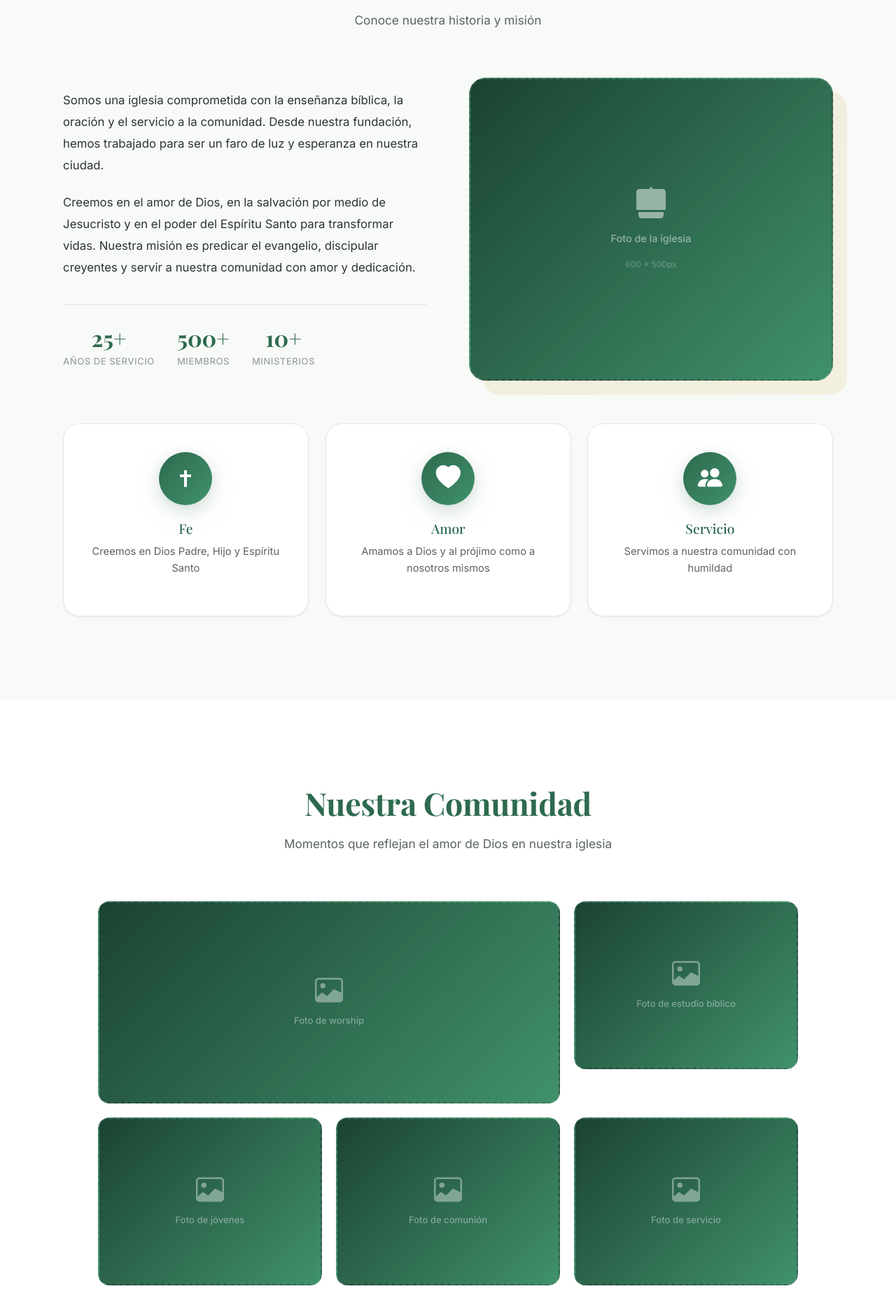
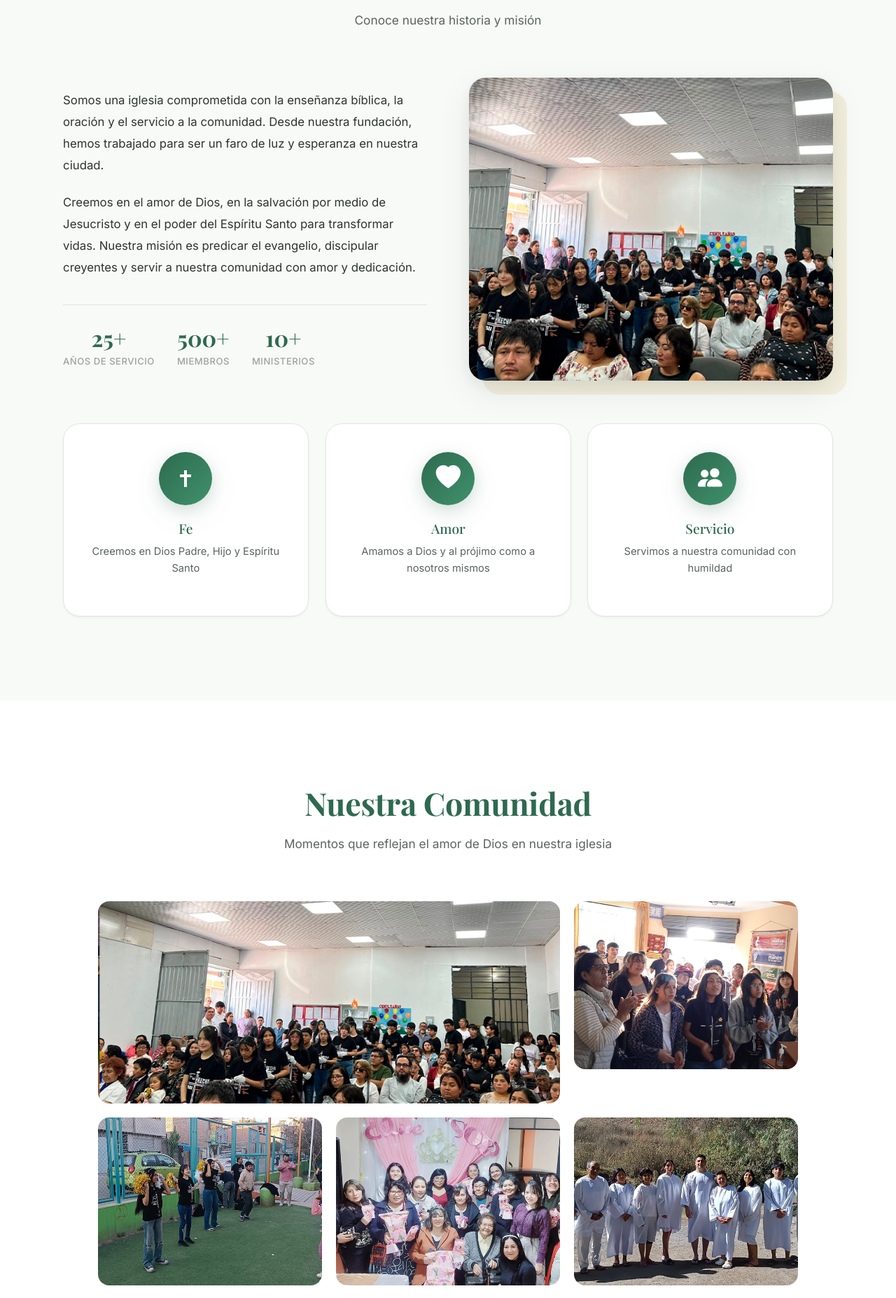
Before and after one commit to gerargram2006/Pagina-Iglesia, a React (Vite) app: page / in a window 1280 px wide. Shown: the part 1679-3534 px from the top of the page at 70% size. Built offline with nearby package versions, Linux system fonts and the light colour scheme.

Commit message:
feat: implementar imagenes reales en GallerySection, AboutSection y PastorsSection

```diff
--- a/src/components/AboutSection.jsx
+++ b/src/components/AboutSection.jsx
@@ -25,13 +25,7 @@ export default function AboutSection({ title = "Quiénes Somos", subtitle = "Con
                             </div>
                         </div>
                         <div className="about-image-wrapper" data-animate="fade-in-right">
-                            <div className="about-image-placeholder">
-                                <svg xmlns="http://www.w3.org/2000/svg" width="48" height="48" fill="currentColor" viewBox="0 0 16 16" aria-hidden="true">
-                                    <path d="M8 0a.5.5 0 0 1 .447.276L8.81 1h4.69A1.5 1.5 0 0 1 15 2.5V11H1V2.5A1.5 1.5 0 0 1 2.5 1h4.69l.362-.724A.5.5 0 0 1 8 0zM2 12v1.5A1.5 1.5 0 0 0 3.5 15h9a1.5 1.5 0 0 0 1.5-1.5V12H2z"/>
-                                </svg>
-                                <span>Foto de la iglesia</span>
-                                <span className="about-image-size">600 × 500px</span>
-                            </div>
+                            <img src="/img/galeria-congregacion.png" alt="Nuestra iglesia" className="about-image" loading="lazy" />
                             <div className="about-image-decoration" aria-hidden="true"></div>
                         </div>
                     </div>
--- a/src/components/GallerySection.jsx
+++ b/src/components/GallerySection.jsx
@@ -1,11 +1,11 @@
 export default function GallerySection({ title = "Nuestra Comunidad", subtitle = "Momentos que reflejan el amor de Dios en nuestra iglesia", id = "galeria" }) {
     const galleryItems = [
-        { label: "Alabanza y Adoración", hint: "Foto de worship", span: "gallery-item-wide" },
-        { label: "Estudio Bíblico", hint: "Foto de estudio bíblico", span: "" },
-        { label: "Grupos de Jóvenes", hint: "Foto de jóvenes", span: "" },
-        { label: "Comunión", hint: "Foto de comunión", span: "" },
-        { label: "Servicio Comunitario", hint: "Foto de servicio", span: "" },
-        { label: "Eventos Especiales", hint: "Foto de eventos", span: "gallery-item-wide" },
+        { label: "Alabanza y Adoración", image: "/img/galeria-congregacion.png", span: "gallery-item-wide" },
+        { label: "Grupos de Jóvenes", image: "/img/galeria-jovenes.png", span: "" },
+        { label: "Ministerio Infantil", image: "/img/galeria-infantil.png", span: "" },
+        { label: "Ministerio de Mujeres", image: "/img/galeria-mujeres.png", span: "" },
+        { label: "Bautizos", image: "/img/galeria-bautizos.png", span: "" },
+        { label: "Eventos Especiales", image: "/img/galeria-congregacion.png", span: "gallery-item-wide" },
     ];
 
     return (
@@ -16,13 +16,7 @@ export default function GallerySection({ title = "Nuestra Comunidad", subtitle =
                 <div className="gallery-grid">
                     {galleryItems.map((item, index) => (
                         <div key={index} className={`gallery-item ${item.span}`} data-animate="scale-in">
-                            <div className="gallery-placeholder">
-                                <svg xmlns="http://www.w3.org/2000/svg" width="40" height="40" fill="currentColor" viewBox="0 0 16 16" aria-hidden="true">
-                                    <path d="M6.002 5.5a1.5 1.5 0 1 1-3 0 1.5 1.5 0 0 1 3 0z"/>
-                                    <path d="M2.002 1a2 2 0 0 0-2 2v10a2 2 0 0 0 2 2h12a2 2 0 0 0 2-2V3a2 2 0 0 0-2-2h-12zm12 1a1 1 0 0 1 1 1v6.5l-3.777-1.947a.5.5 0 0 0-.577.093l-3.71 3.71-2.66-1.772a.5.5 0 0 0-.63.062L1.002 12V3a1 1 0 0 1 1-1h12z"/>
-                                </svg>
-                                <span className="gallery-placeholder-text">{item.hint}</span>
-                            </div>
+                            <img src={item.image} alt={item.label} className="gallery-img" loading="lazy" />
                             <div className="gallery-overlay">
                                 <span className="gallery-label">{item.label}</span>
                             </div>
--- a/src/components/PastorsSection.jsx
+++ b/src/components/PastorsSection.jsx
@@ -1,7 +1,7 @@
 export default function PastorsSection({ title = "Nuestros Pastores", subtitle = "Liderazgo espiritual al servicio de Dios", id = "pastores" }) {
     const pastors = [
-        { name: "Pastor Juan Pérez", role: "Pastor Principal", description: "Más de 20 años dedicados al ministerio pastoral y la enseñanza bíblica.", initials: "JP", hasPhoto: false, photoSrc: "/img/pastores/pastor-principal.jpg" },
-        { name: "Pastora María García", role: "Pastora de Jóvenes", description: "Liderando y guiando a la nueva generación en su caminar con Cristo.", initials: "MG", hasPhoto: false, photoSrc: "/img/pastores/pastora-jovenes.jpg" },
+        { name: "Pastor Juan Pérez", role: "Pastor Principal", description: "Más de 20 años dedicados al ministerio pastoral y la enseñanza bíblica.", initials: "JP", hasPhoto: true, photoSrc: "/img/pastor-principal.png" },
+        { name: "Pastora María García", role: "Pastora de Jóvenes", description: "Liderando y guiando a la nueva generación en su caminar con Cristo.", initials: "MG", hasPhoto: false, photoSrc: "" },
     ];
 
     return (
```
